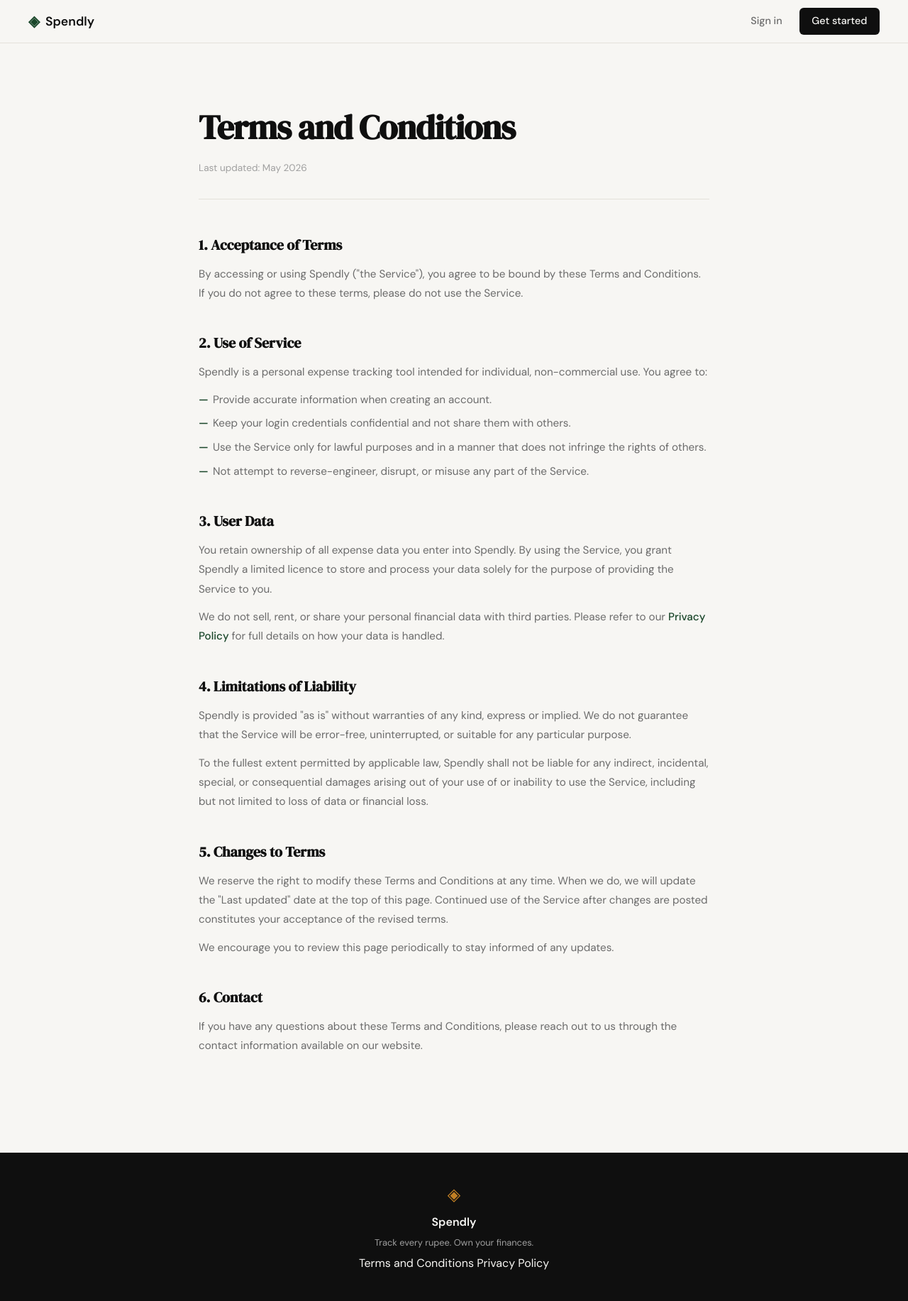
After one commit to prakash126ml/spendly, a Flask app: page /terms in a window 1280 px wide. The commit adds this page. Shown: the whole page at 71% size. Run offline with Flask 3, Linux system fonts and the light colour scheme.

Commit message:
landing: add terms and conditions page and route

```diff
--- a/app.py
+++ b/app.py
@@ -20,6 +20,11 @@ def register():
 @app.route("/login")
 def login():
     return render_template("login.html")
+
+
+@app.route("/terms")
+def terms():
+    return render_template("terms.html")
 
 
 # ------------------------------------------------------------------ #
--- a/static/css/style.css
+++ b/static/css/style.css
@@ -508,6 +508,90 @@ a { color: inherit; text-decoration: none; }
 }
 
 /* ------------------------------------------------------------------ */
+/* Terms / Privacy pages                                               */
+/* ------------------------------------------------------------------ */
+
+.terms-page {
+    padding: 5rem 2rem 6rem;
+}
+
+.terms-inner {
+    max-width: 720px;
+    margin: 0 auto;
+}
+
+.terms-title {
+    font-family: var(--font-display);
+    font-size: clamp(2rem, 4vw, 3rem);
+    color: var(--ink);
+    letter-spacing: -0.02em;
+    margin-bottom: 0.5rem;
+}
+
+.terms-updated {
+    font-size: 0.85rem;
+    color: var(--ink-faint);
+    margin-bottom: 3rem;
+    padding-bottom: 2rem;
+    border-bottom: 1px solid var(--border);
+}
+
+.terms-section {
+    margin-bottom: 2.5rem;
+}
+
+.terms-section h2 {
+    font-family: var(--font-display);
+    font-size: 1.25rem;
+    color: var(--ink);
+    margin-bottom: 0.75rem;
+}
+
+.terms-section p {
+    font-size: 0.95rem;
+    color: var(--ink-muted);
+    line-height: 1.8;
+    margin-bottom: 0.75rem;
+}
+
+.terms-section p:last-child {
+    margin-bottom: 0;
+}
+
+.terms-section ul {
+    list-style: none;
+    margin: 0.5rem 0 0.75rem;
+    display: flex;
+    flex-direction: column;
+    gap: 0.5rem;
+}
+
+.terms-section ul li {
+    font-size: 0.95rem;
+    color: var(--ink-muted);
+    line-height: 1.7;
+    padding-left: 1.25rem;
+    position: relative;
+}
+
+.terms-section ul li::before {
+    content: '—';
+    position: absolute;
+    left: 0;
+    color: var(--accent);
+    font-weight: 600;
+}
+
+.terms-section a {
+    color: var(--accent);
+    font-weight: 500;
+}
+
+.terms-section a:hover {
+    text-decoration: underline;
+}
+
+/* ------------------------------------------------------------------ */
 /* Responsive                                                          */
 /* ------------------------------------------------------------------ */
 
--- a/templates/base.html
+++ b/templates/base.html
@@ -35,7 +35,7 @@
             <span class="footer-name">Spendly</span>
             <p class="footer-copy">Track every rupee. Own your finances.</p>
             <p class="footer-links">
-                <a href="#">Terms and Conditions</a>
+                <a href="/terms">Terms and Conditions</a>
                 <a href="#">Privacy Policy</a>
             </p>
         </div>
--- /dev/null
+++ b/templates/terms.html
@@ -0,0 +1,55 @@
+{% extends "base.html" %}
+
+{% block title %}Terms and Conditions — Spendly{% endblock %}
+
+{% block content %}
+
+<section class="terms-page">
+    <div class="terms-inner">
+
+        <h1 class="terms-title">Terms and Conditions</h1>
+        <p class="terms-updated">Last updated: May 2026</p>
+
+        <div class="terms-section">
+            <h2>1. Acceptance of Terms</h2>
+            <p>By accessing or using Spendly ("the Service"), you agree to be bound by these Terms and Conditions. If you do not agree to these terms, please do not use the Service.</p>
+        </div>
+
+        <div class="terms-section">
+            <h2>2. Use of Service</h2>
+            <p>Spendly is a personal expense tracking tool intended for individual, non-commercial use. You agree to:</p>
+            <ul>
+                <li>Provide accurate information when creating an account.</li>
+                <li>Keep your login credentials confidential and not share them with others.</li>
+                <li>Use the Service only for lawful purposes and in a manner that does not infringe the rights of others.</li>
+                <li>Not attempt to reverse-engineer, disrupt, or misuse any part of the Service.</li>
+            </ul>
+        </div>
+
+        <div class="terms-section">
+            <h2>3. User Data</h2>
+            <p>You retain ownership of all expense data you enter into Spendly. By using the Service, you grant Spendly a limited licence to store and process your data solely for the purpose of providing the Service to you.</p>
+            <p>We do not sell, rent, or share your personal financial data with third parties. Please refer to our <a href="#">Privacy Policy</a> for full details on how your data is handled.</p>
+        </div>
+
+        <div class="terms-section">
+            <h2>4. Limitations of Liability</h2>
+            <p>Spendly is provided "as is" without warranties of any kind, express or implied. We do not guarantee that the Service will be error-free, uninterrupted, or suitable for any particular purpose.</p>
+            <p>To the fullest extent permitted by applicable law, Spendly shall not be liable for any indirect, incidental, special, or consequential damages arising out of your use of or inability to use the Service, including but not limited to loss of data or financial loss.</p>
+        </div>
+
+        <div class="terms-section">
+            <h2>5. Changes to Terms</h2>
+            <p>We reserve the right to modify these Terms and Conditions at any time. When we do, we will update the "Last updated" date at the top of this page. Continued use of the Service after changes are posted constitutes your acceptance of the revised terms.</p>
+            <p>We encourage you to review this page periodically to stay informed of any updates.</p>
+        </div>
+
+        <div class="terms-section">
+            <h2>6. Contact</h2>
+            <p>If you have any questions about these Terms and Conditions, please reach out to us through the contact information available on our website.</p>
+        </div>
+
+    </div>
+</section>
+
+{% endblock %}
```
